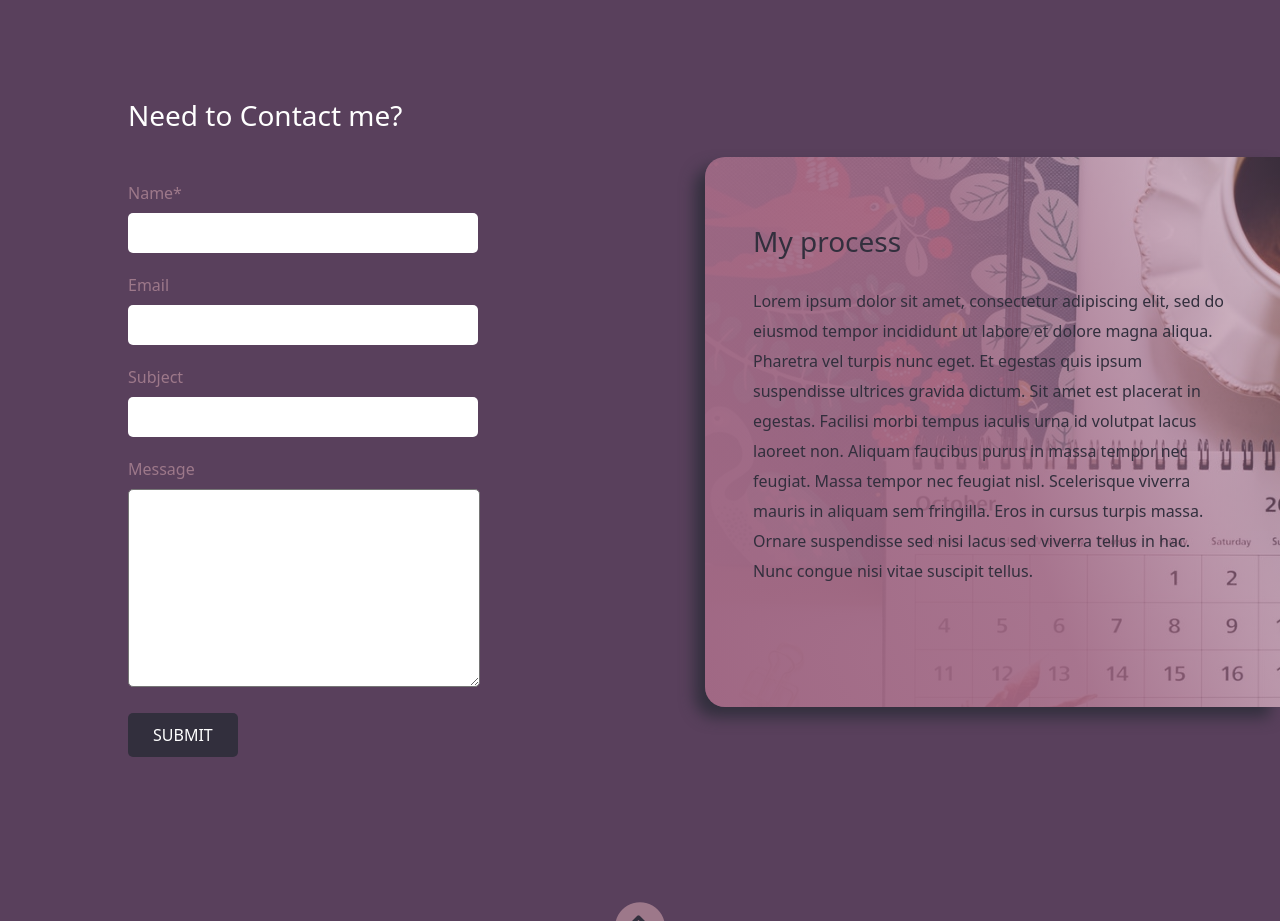
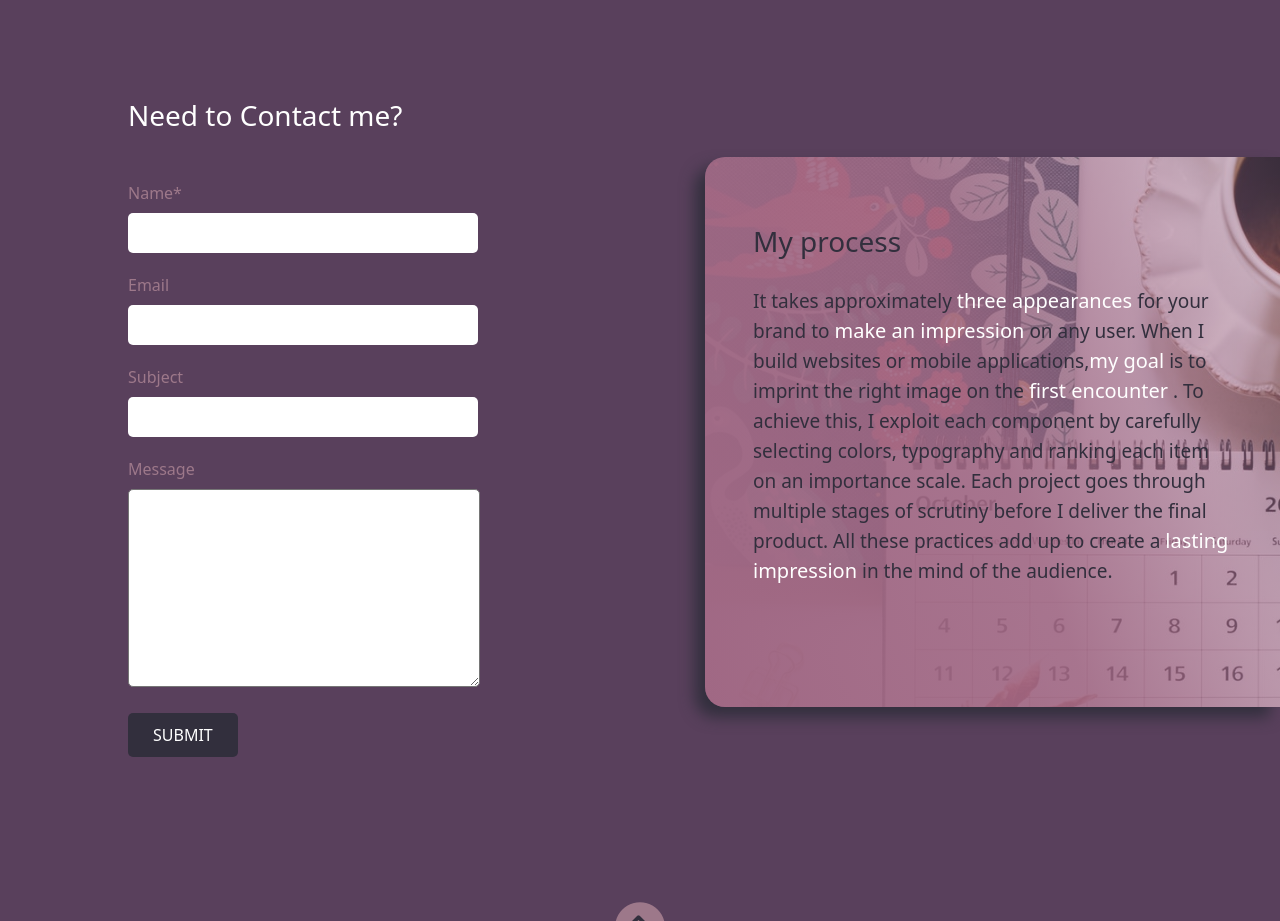
Before and after one commit to Adisa-Shobi/Portfolio, a Flask app: page / in a window 1280 px wide. Shown: the part 2272-3193 px from the top of the page. Run offline with Flask 2, Linux system fonts and the light colour scheme; some libraries are stand-ins or nearby versions.

Commit message:
Write ups complete

```diff
--- a/static/styles/styles.css
+++ b/static/styles/styles.css
@@ -165,7 +165,7 @@ h1{
     -webkit-perspective: 0;
     -webkit-backface-visibility: hidden;
     -webkit-transform: translate3d(0,0,0);
-    visibility:visible;
+    /* visibility:visible; */
     backface-visibility: hidden;
     transform-style: preserve-3d;
     transition: ease-in-out 600ms;
@@ -231,9 +231,14 @@ h1{
 
 .summary{
     color: #9D788A;
-    font-size: 15px;
+    font-size: 18px;
     overflow-y: auto;
+    font-weight: 300;
 }
+
+/* .summary-link{
+
+} */
 /* ------------------------------------------------------------------ */
 /* b. Contact Styles
 /* ------------------------------------------------------------------ */
@@ -335,8 +340,14 @@ textarea{
 .process p{
     font-weight: 300;
     line-height: 30px;
+    font-size: 19px;
 }
 
+.emphasis{
+    color: white;
+    font-weight: 300;
+    font-size: 20px;
+}
 /* ------------------------------------------------------------------ */
 /* b. Cert Styles
 /* ------------------------------------------------------------------ */
--- a/templates/index.html
+++ b/templates/index.html
@@ -13,8 +13,8 @@
         crossorigin="anonymous"></script>
 
     <!-- jQuery -->
-    <script src="https://ajax.googleapis.com/ajax/libs/jquery/3.5.1/jquery.min.js"></script>
-    <script src="http://ajax.googleapis.com/ajax/libs/jquery/1.10.2/jquery.min.js"></script>
+    <!-- <script src="https://ajax.googleapis.com/ajax/libs/jquery/3.5.1/jquery.min.js"></script> -->
+    <script src="https://ajax.googleapis.com/ajax/libs/jquery/1.10.2/jquery.min.js"></script>
 
     <!-- font awesome -->
     <script src="https://kit.fontawesome.com/dc429f3b14.js" crossorigin="anonymous"></script>
@@ -24,6 +24,9 @@
 
     <!-- My styling -->
     <link rel="stylesheet" href="{{url_for('static', filename='styles/styles.css')}}">
+
+    <!-- favicon -->
+    <link rel="shortcut icon" href="{{ url_for('static', filename='images/favicon.ico') }}">
 </head>
 
 <body>
@@ -86,16 +89,13 @@
                                 </h3>
                                 <div class="summary container-fluid">
                                     <p>
-                                        sapien et ligula ullamcorper malesuada proin libero nunc consequat interdum
-                                        varius
-                                        sit amet mattis vulputate enim nulla aliquet porttitor lacus luctus accumsan
-                                        tortor
-                                        posuere ac ut consequat semper viverra nam libero justo laoreet sit amet cursus
-                                        sit
-                                        amet dictum sit amet justo donec enim diam vulputate ut pharetra sit amet
-                                        aliquam id
-                                        diam maecenas ultricies mi eget mauris pharetra et ultrices neque ornare aenean
-                                        euismod elementum nisi quis eleifend quam
+                                        I built the Student Entrepreneurs Programme Mobile Application in response to
+                                        accessibility problems. Since I made it in late March 2021, It has solved this
+                                        problem and has racked over 100 installs. Like this project, I provide highly
+                                        functional and beautiful technological solutions in the form of Websites and
+                                        mobile Applications to anyone needing my services. <a class="summary-link"
+                                            href="https://play.google.com/store/apps/details?id=com.digitalcraft360.sep_africa_app">Playstore
+                                            link</a>
                                     </p>
                                 </div>
 
@@ -128,16 +128,11 @@
                                 </h3>
                                 <div class="summary container-fluid">
                                     <p>
-                                        sapien et ligula ullamcorper malesuada proin libero nunc consequat interdum
-                                        varius
-                                        sit amet mattis vulputate enim nulla aliquet porttitor lacus luctus accumsan
-                                        tortor
-                                        posuere ac ut consequat semper viverra nam libero justo laoreet sit amet cursus
-                                        sit
-                                        amet dictum sit amet justo donec enim diam vulputate ut pharetra sit amet
-                                        aliquam id
-                                        diam maecenas ultricies mi eget mauris pharetra et ultrices neque ornare aenean
-                                        euismod elementum nisi quis eleifend quam
+                                        EduCraft 360 is an extensive School management platform that I worked on at
+                                        Digital Craft 360. It has many features, including a custom online platform for
+                                        testing, live class/meeting sessions, and attendance management. It
+                                        would be any teachers delight to have their work aided by this well thought out
+                                        platform.
                                     </p>
                                 </div>
                             </div>
@@ -166,18 +161,10 @@
                                 </h3>
                                 <div class="summary container-fluid">
                                     <p>
-                                        sapien et ligula ullamcorper malesuada proin libero nunc consequat interdum
-                                        varius
-                                        sit amet mattis vulputate enim nulla aliquet porttitor lacus luctus accumsan
-                                        tortor
-                                        posuere ac ut consequat semper viverra nam libero justo laoreet sit amet
-                                        cursus
-                                        sit
-                                        amet dictum sit amet justo donec enim diam vulputate ut pharetra sit amet
-                                        aliquam id
-                                        diam maecenas ultricies mi eget mauris pharetra et ultrices neque ornare
-                                        aenean
-                                        euismod elementum nisi quis eleifend quam
+                                        Beyond its function as a marketing tool, I built this website as an example of
+                                        the websites I make for clients. Each project will follow the same process, and
+                                        you can be assured that it will satisfy all your requirements for requesting a
+                                        website.
                                     </p>
                                 </div>
                             </div>
@@ -299,13 +286,17 @@
                 <div class="process ">
                     <h3>My process</h3>
                     <p>
-                        Lorem ipsum dolor sit amet, consectetur adipiscing elit, sed do eiusmod tempor incididunt ut
-                        labore et dolore magna aliqua. Pharetra vel turpis nunc eget. Et egestas quis ipsum suspendisse
-                        ultrices gravida dictum. Sit amet est placerat in egestas. Facilisi morbi tempus iaculis urna id
-                        volutpat lacus laoreet non. Aliquam faucibus purus in massa tempor nec feugiat. Massa tempor nec
-                        feugiat nisl. Scelerisque viverra mauris in aliquam sem fringilla. Eros in cursus turpis massa.
-                        Ornare suspendisse sed nisi lacus sed viverra tellus in hac. Nunc congue nisi vitae suscipit
-                        tellus.
+                        It takes approximately <span class="emphasis">three appearances</span> for your brand to <span
+                            class="emphasis">make an
+                            impression</span> on any user. When
+                        I build websites or mobile applications,<span class="emphasis">my goal</span> is to imprint the
+                        right image on
+                        the <span class="emphasis">first
+                            encounter</span> . To achieve this, I exploit each component by carefully selecting colors,
+                        typography
+                        and ranking each item on an importance scale. Each project goes through multiple stages of
+                        scrutiny before I deliver the final product. All these practices add up to
+                        create a <span class="emphasis">lasting impression</span> in the mind of the audience.
                     </p>
                 </div>
             </div>
@@ -342,7 +333,8 @@
 
                     <div class="social-links col-12 col-lg-6">
                         <span class="socials fab fa-instagram fa-2x"></span>
-                        <span class="socials fab fa-linkedin-in fa-2x"></span>
+                        <a href="https://www.linkedin.com/in/shobi-ola-adisa/"><span
+                                class="socials fab fa-linkedin-in fa-2x"></span></a>
                     </div>
 
 
```
Also changed, not shown: static/images/favicon.ico (added).
